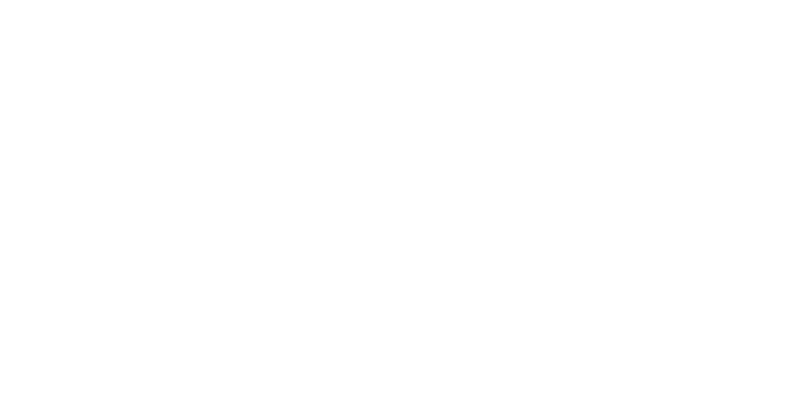
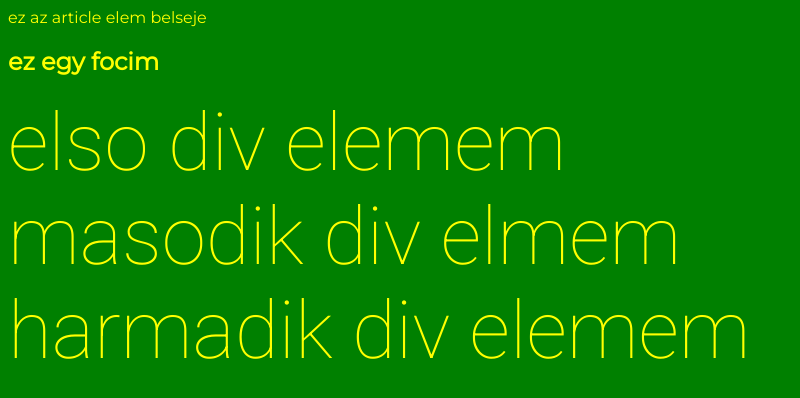
Before and after one commit to gremgergo/w1-practices, a plain HTML site: page frontend/index.html in a window 1280 px wide. Shown: the whole page, without its empty margins (0-800 px from the left). Drawn offline with Linux system fonts and the light colour scheme.

Commit message:
31.03 practice

```diff
--- a/frontend/index.html
+++ b/frontend/index.html
@@ -4,9 +4,20 @@
 	<meta charset="UTF-8">
 	<meta http-equiv="X-UA-Compatible" content="IE=edge">
 	<meta name="viewport" content="width=device-width, initial-scale=1.0">
-	<title>This is FRONTEND</title>
+	<title>Document</title>
+	<link rel="preconnect" href="https://fonts.googleapis.com">
+	<link rel="preconnect" href="https://fonts.gstatic.com" crossorigin>
+	<link href="https://fonts.googleapis.com/css2?family=Montserrat:ital,wght@0,400;1,900&family=Roboto:wght@100&display=swap" rel="stylesheet">
+
+	<link rel="stylesheet" href="style.css">
 </head>
 <body>
-	<div id="root"></div>
+	<article>
+		ez az article elem belseje
+		<h1 id="title">ez egy focim</h1>
+		<div>elso div elemem</div>
+		<div>masodik div elmem</div>
+		<div>harmadik div elemem</div>
+	</article>
 </body>
 </html>
--- /dev/null
+++ b/frontend/style.css
@@ -0,0 +1,17 @@
+body{
+    background-color: green;
+    color: yellow;
+    font-family: 'Montserrat', sans-serif;
+}
+
+
+h1{
+    font-weight: 900;
+}
+
+
+div{
+    font-weight: 100;
+    font-family: 'Roboto', sans-serif;
+    font-size: 80px;
+}
```
